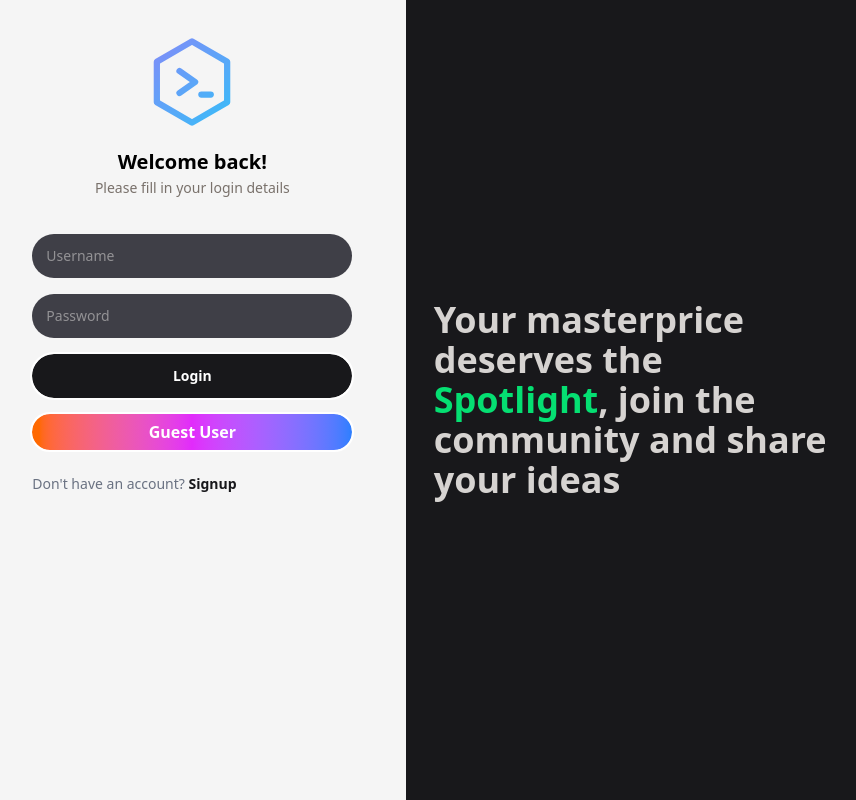
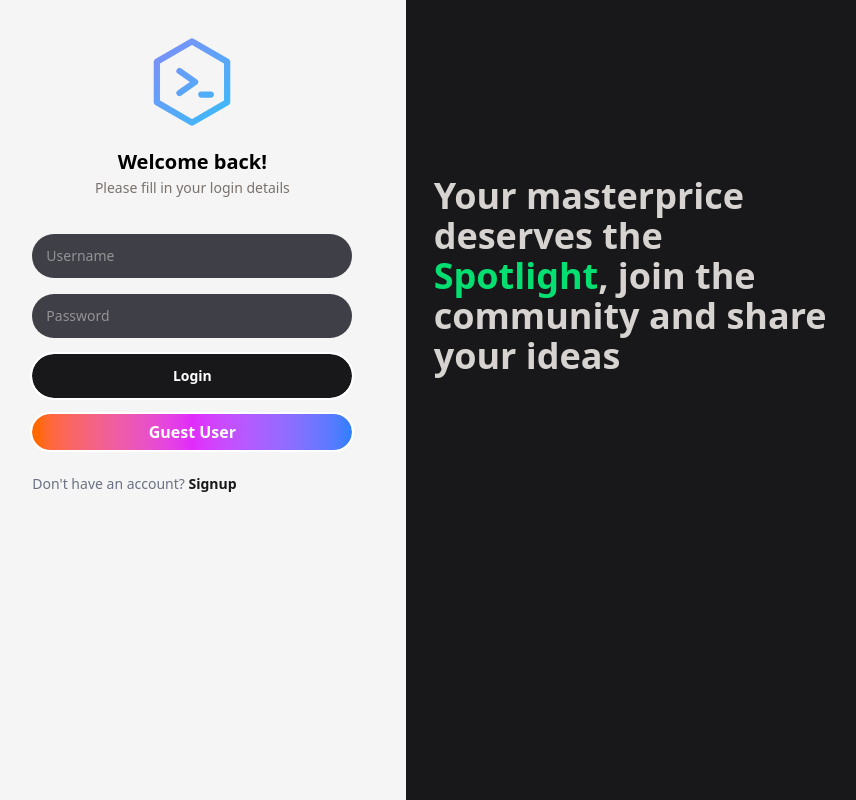
Before and after one commit to gabrielrov/social-network, a React (Vite) app in the folder apps/web/: page /login in a window 1280 px wide. Shown: the whole page, without its empty margins (21-877 px from the left). Built offline with nearby package versions, Linux system fonts and the light colour scheme; no server answers.

Commit message:
feat(web): modularize auth page components

```diff
--- /dev/null
+++ b/apps/web/src/pages/auth/AuthLayout.tsx
@@ -0,0 +1,19 @@
+import { Showcase } from '@/pages/auth/Showcase'
+import { FormLayout } from '@/pages/auth/FormLayout'
+import { Outlet } from 'react-router-dom'
+
+interface AuthLayoutProps {
+  title: string
+  subtitle: string
+}
+
+export function AuthLayout({ title, subtitle }: AuthLayoutProps) {
+  return (
+    <div className="flex min-h-svh">
+      <FormLayout title={title} subtitle={subtitle}>
+        <Outlet />
+      </FormLayout>
+      <Showcase />
+    </div>
+  )
+}
--- /dev/null
+++ b/apps/web/src/pages/auth/FormInput.tsx
@@ -0,0 +1,13 @@
+export function FormInput(props: React.ComponentProps<'input'>) {
+  return (
+    <>
+      <label className="sr-only" htmlFor={props.id}>
+        {props.placeholder}
+      </label>
+      <input
+        {...props}
+        className="rounded-full bg-zinc-700 px-3.5 py-3 text-stone-200 select-none"
+      />
+    </>
+  )
+}
--- /dev/null
+++ b/apps/web/src/pages/auth/FormLayout.tsx
@@ -0,0 +1,27 @@
+import brandIcon from '@/assets/brand-icon.svg'
+
+interface FormLayoutProps {
+  title: string
+  subtitle: string
+  children: React.ReactElement
+}
+
+export function FormLayout({ title, subtitle, children }: FormLayoutProps) {
+  return (
+    <main className="flex w-full items-center justify-center bg-neutral-100 px-8 py-3 text-center sm:w-1/3 sm:max-w-150 sm:min-w-min sm:items-start sm:pt-8">
+      <div className="w-full max-w-88 sm:max-w-80">
+        <div className="mb-9 space-y-0.5">
+          <img
+            className="mx-auto mb-4 w-25 select-none"
+            src={brandIcon}
+            draggable="false"
+            alt="brand logo"
+          />
+          <p className="text-xl font-bold ">{title}</p>
+          <p className="text-sm text-stone-500">{subtitle}</p>
+        </div>
+        {children}
+      </div>
+    </main>
+  )
+}
--- /dev/null
+++ b/apps/web/src/pages/auth/GuestButton.tsx
@@ -0,0 +1,7 @@
+export function GuestButton() {
+  return (
+    <button className="mt-4 w-full cursor-pointer rounded-full bg-linear-to-r from-orange-500 via-fuchsia-500 to-blue-500 px-3.5 py-1.5 font-bold text-white outline-2 transition-colors duration-500 ease-in-out select-none hover:bg-white hover:bg-none hover:text-zinc-900 hover:outline-zinc-900">
+      Guest User
+    </button>
+  )
+}
--- /dev/null
+++ b/apps/web/src/pages/auth/LoginButton.tsx
@@ -0,0 +1,7 @@
+export function LoginButton() {
+  return (
+    <button className="cursor-pointer rounded-full bg-zinc-900 py-3 font-bold text-white outline-2 select-none hover:bg-white hover:text-zinc-900 hover:outline-zinc-900">
+      Login
+    </button>
+  )
+}
--- /dev/null
+++ b/apps/web/src/pages/auth/LoginForm.tsx
@@ -0,0 +1,26 @@
+import { Link } from 'react-router-dom'
+import { LoginButton } from '@/pages/auth/LoginButton'
+import { FormInput } from '@/pages/auth/FormInput'
+import { GuestButton } from '@/pages/auth/GuestButton'
+
+export function LoginForm() {
+  // TODO: add functionality
+  return (
+    <div>
+      <form action="">
+        <div className="flex flex-col gap-4 text-sm">
+          <FormInput id="username" type="text" placeholder="Username" />
+          <FormInput id="password" type="password" placeholder="Password" />
+          <LoginButton />
+        </div>
+      </form>
+      <GuestButton />
+      <p className="mt-6 text-start text-sm text-gray-500">
+        Don&apos;t have an account?{' '}
+        <Link to="/signup" className="font-bold text-zinc-900 hover:underline">
+          Signup
+        </Link>
+      </p>
+    </div>
+  )
+}
--- /dev/null
+++ b/apps/web/src/pages/auth/RegisterForm.tsx
@@ -0,0 +1,5 @@
+export function RegisterForm() {
+  // return (
+  //
+  // )
+}
--- /dev/null
+++ b/apps/web/src/pages/auth/Showcase.tsx
@@ -0,0 +1,12 @@
+export function Showcase() {
+  /* TODO: substitute with fancy stuff */
+  return (
+    <div className="hidden grow gap-29 bg-zinc-900 px-7 py-4 sm:block">
+      <p className="mt-40 max-w-100 text-4xl font-bold text-stone-300">
+        Your masterprice deserves the{' '}
+        <span className="text-green-400">Spotlight</span>, join the community
+        and share your ideas
+      </p>
+    </div>
+  )
+}
--- a/apps/web/src/pages/login-page/index.tsx
+++ /dev/null
@@ -1,73 +0,0 @@
-import { Link } from 'react-router-dom'
-import brandIcon from '@/assets/brand-icon.svg'
-
-function Input(props: React.ComponentProps<'input'>) {
-  return (
-    <input
-      {...props}
-      className="rounded-full bg-zinc-700 px-3.5 py-3 text-stone-200 select-none"
-      title="test"
-    />
-  )
-}
-
-export function LoginPage() {
-  return (
-    <div className="flex min-h-svh overflow-auto bg-gray-400">
-      <main className="flex w-full items-center justify-center bg-neutral-100 px-8 py-3 text-center sm:w-1/3 sm:max-w-150 sm:min-w-min sm:items-start sm:pt-8">
-        <div className="w-full max-w-88 sm:max-w-80">
-          <div className="mb-9 space-y-0.5">
-            <img
-              src={brandIcon}
-              draggable="false"
-              className="mx-auto mb-4 w-25 select-none"
-              alt="brand logo"
-            />
-            <p className="text-xl font-bold ">Welcome back!</p>
-            <p className="text-sm text-stone-500">
-              Please fill in your login details
-            </p>
-          </div>
-          <form action="">
-            <div className="flex flex-col gap-4 text-sm">
-              <label className="sr-only" htmlFor="username">
-                Username
-              </label>
-              <Input id="username" type="text" placeholder="Username" />
-
-              <label className="sr-only" htmlFor="password">
-                Password
-              </label>
-              <Input id="password" type="password" placeholder="Password" />
-
-              <button className="cursor-pointer rounded-full bg-zinc-900 py-3 font-bold text-white outline-2 select-none hover:bg-white hover:text-zinc-900 hover:outline-zinc-900">
-                Login
-              </button>
-            </div>
-          </form>
-          <button className="mt-4 w-full cursor-pointer rounded-full bg-linear-to-r from-orange-500 via-fuchsia-500 to-blue-500 px-3.5 py-1.5 font-bold text-white outline-2 transition-colors duration-500 ease-in-out select-none hover:bg-white hover:bg-none hover:text-zinc-900 hover:outline-zinc-900">
-            Guest User
-          </button>
-          <p className="mt-6 text-start text-sm text-gray-500">
-            Don&apos;t have an account?{' '}
-            <Link
-              to="/signup"
-              className="font-bold text-zinc-900 hover:underline"
-            >
-              Signup
-            </Link>
-          </p>
-        </div>
-      </main>
-
-      {/* TODO: add pretty stuff to this section */}
-      <div className="hidden grow gap-29 bg-zinc-900 px-7 py-4 sm:flex sm:flex-col sm:justify-center">
-        <p className="text-4xl font-bold text-stone-300 max-w-100 texcen">
-          Your masterprice deserves the{' '}
-          <span className="text-green-400">Spotlight</span>, join the community
-          and share your ideas
-        </p>
-      </div>
-    </div>
-  )
-}
--- a/apps/web/src/routes.tsx
+++ b/apps/web/src/routes.tsx
@@ -1,7 +1,8 @@
 import { RouteObject } from 'react-router-dom'
 import { ProtectedRoute } from '@/feats/auth/components/protected-route'
 import { authLoader } from '@/feats/auth/utils/auth-loader'
-import { LoginPage } from '@/pages/login-page'
+import { AuthLayout } from '@/pages/auth/AuthLayout'
+import { LoginForm } from '@/pages/auth/LoginForm'
 
 export const routes: RouteObject[] = [
   {
@@ -16,8 +17,21 @@ export const routes: RouteObject[] = [
       },
     ],
   },
+
   {
     path: '/login',
-    element: <LoginPage />,
+    element: (
+      <AuthLayout
+        title="Welcome back!"
+        subtitle="Please fill in your login details"
+      />
+    ),
+    children: [{ element: <LoginForm />, index: true }],
   },
+  // TODO:
+  // {
+  //   path: '/register',
+  //   element: <AuthLayout />,
+  // children: [{ element: <RegisterForm/>, index: true }],
+  // },
 ]
```
